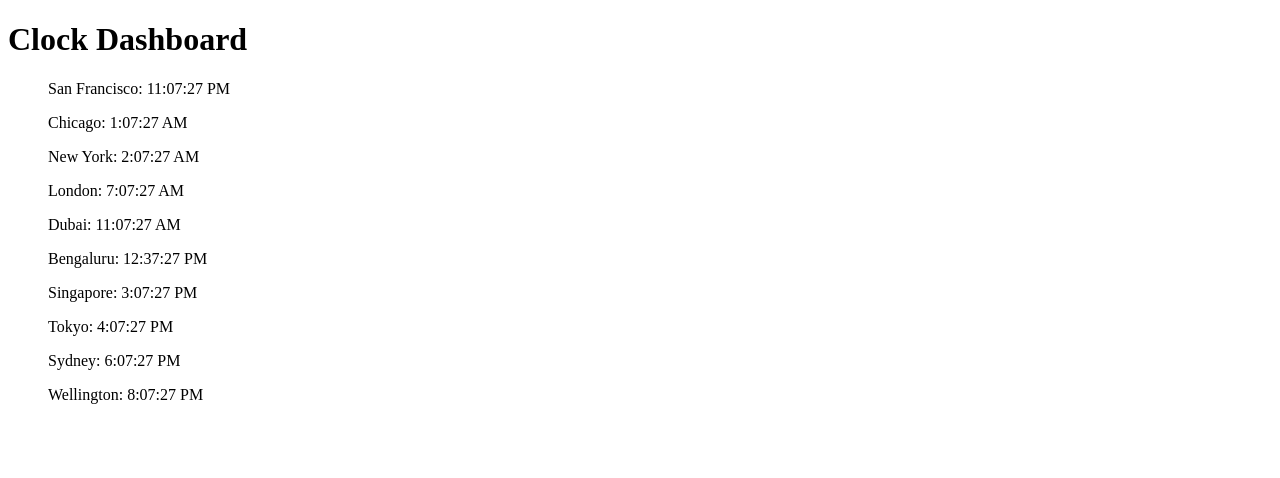
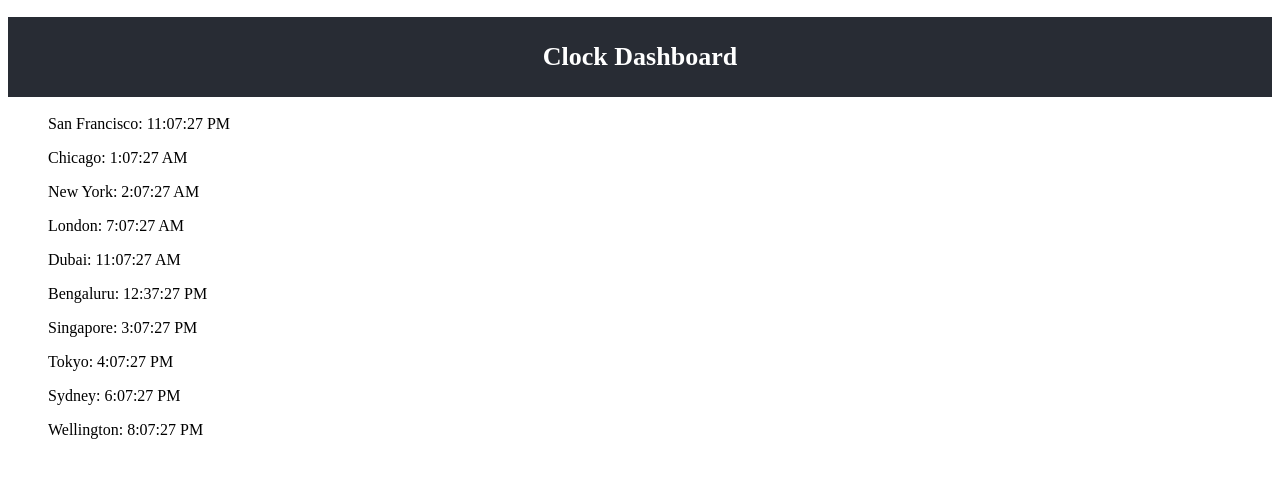
Before and after one commit to mrudularavishankar-sangamone/WorldTimeDisplay, a React (Create React App) app in the folder worldtimedisplay-app/: page / in a window 1280 px wide. Shown: the top 478 px of the page. Built offline with nearby package versions, Linux system fonts and the light colour scheme.

Commit message:
Adding CSS

```diff
--- a/worldtimedisplay-app/src/App.css
+++ b/worldtimedisplay-app/src/App.css
@@ -15,7 +15,7 @@
 
 .App-header {
   background-color: #282c34;
-  min-height: 100vh;
+  min-height: 10vh;
   display: flex;
   flex-direction: column;
   align-items: center;
@@ -24,9 +24,6 @@
   color: white;
 }
 
-.App-link {
-  color: #61dafb;
-}
 
 @keyframes App-logo-spin {
   from {
--- a/worldtimedisplay-app/src/pages/WorldClock.jsx
+++ b/worldtimedisplay-app/src/pages/WorldClock.jsx
@@ -17,7 +17,7 @@ export default function WorldClock() {
 
   return (
     <div>
-      <h1> Clock Dashboard </h1>
+      <h1 className = 'App-header'> Clock Dashboard </h1>
 
       <ul> {cities.map((cityObject, index) => (
         //key is required when using map to render a list of components + to keep track of each component and avoid mix ups
```
